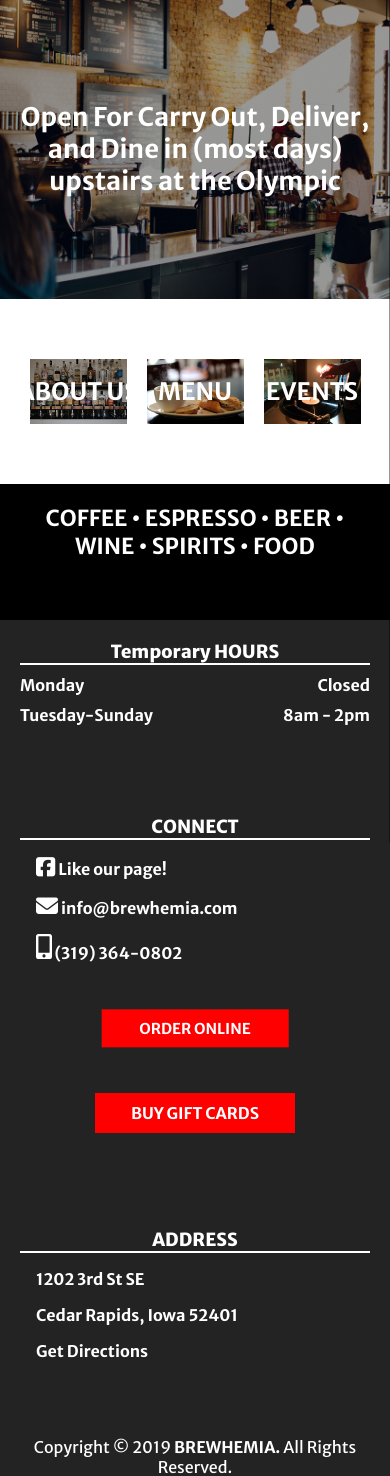
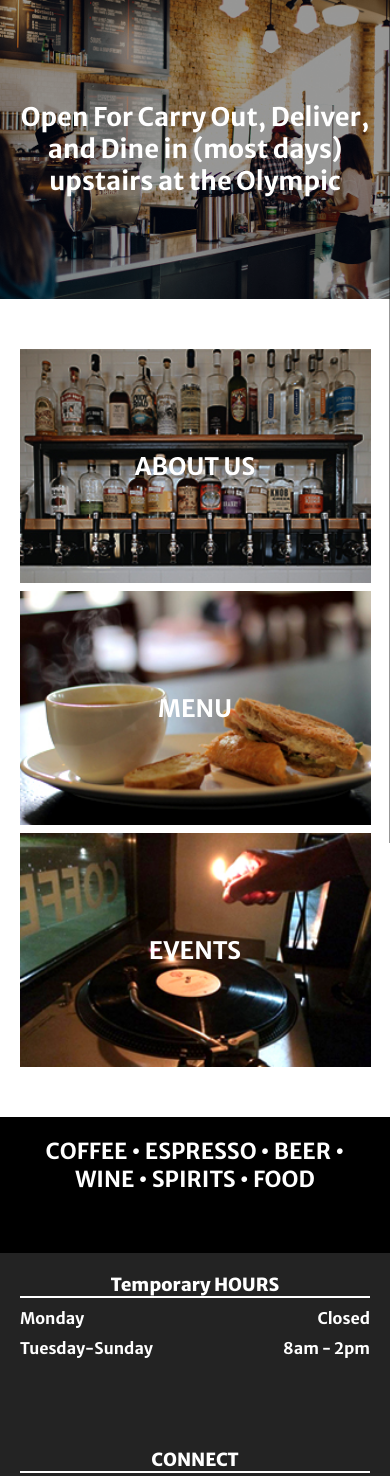
Before and after one commit to welbinator/brewhemia, a PHP site: page / in a window 390 px wide. Shown: the part 101-1577 px from the top of the page. Run offline with PHP 8.4, Linux system fonts and the light colour scheme; some libraries are stand-ins or nearby versions.

Commit message:
made features section a bit more responsive

```diff
--- a/assets/css/styles.css
+++ b/assets/css/styles.css
@@ -246,14 +246,14 @@
   padding: 50px 0;
   display: flex;
   justify-content: space-around;
+  flex-wrap: wrap;
+  gap: 0.5rem;
 }
 .feature {
-	margin: 10px;
-
-	/* position: relative; */
   display: flex;
   justify-content: center;
   align-items: center;
+  width: 100%;
 }
 .feature img {
   width: 100%;
@@ -344,6 +344,12 @@
 /* DESKTOP STYLES */
 
 /* @media screen and (min-width: 768px) { */
+
+@media screen and (min-width: 500px) {
+  .features-container {
+    flex-wrap: nowrap;
+  }
+}
 
 @media screen and (min-width: 968px) {
   nav ul li a {
```
Lines whose indentation alone changed are shown as unchanged.
